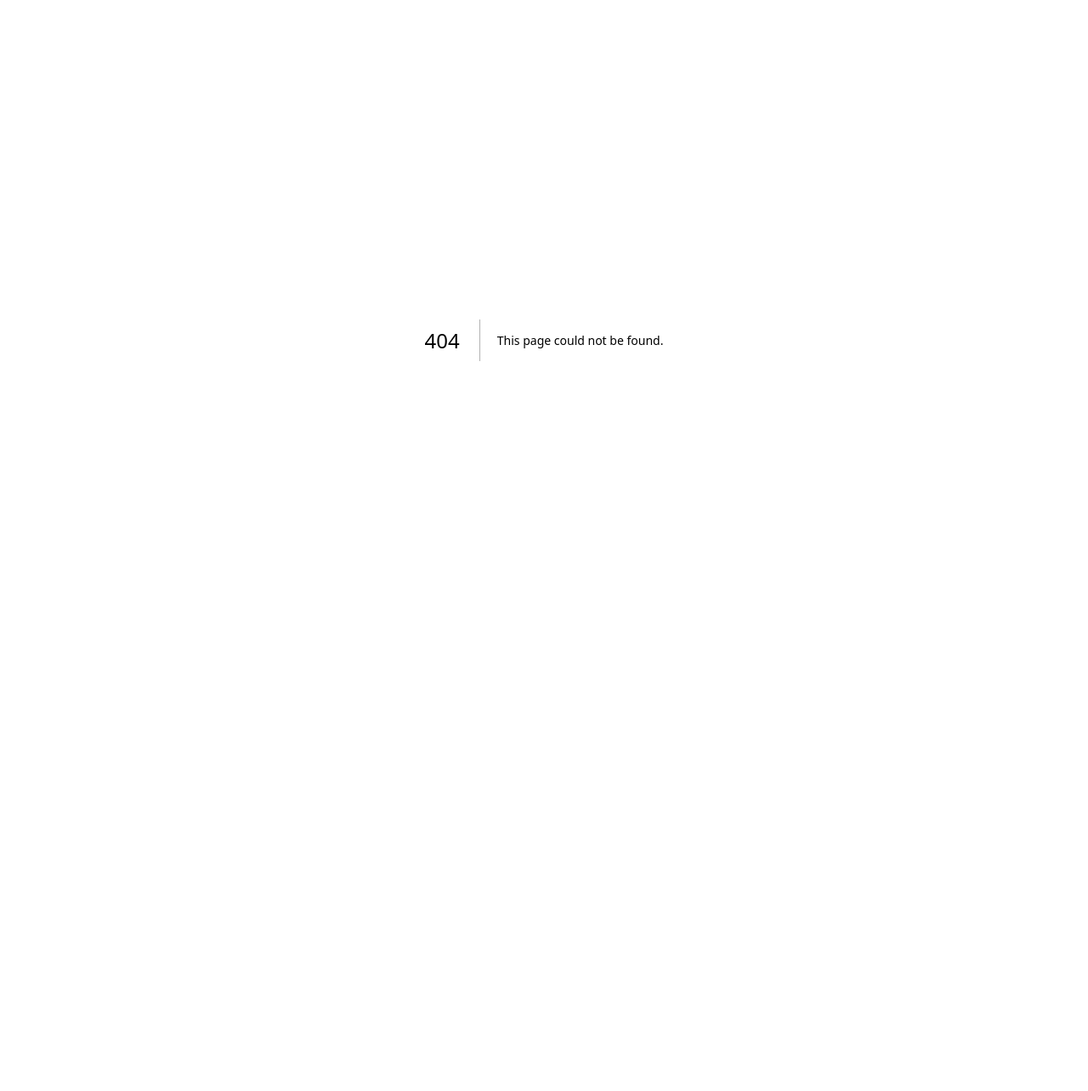
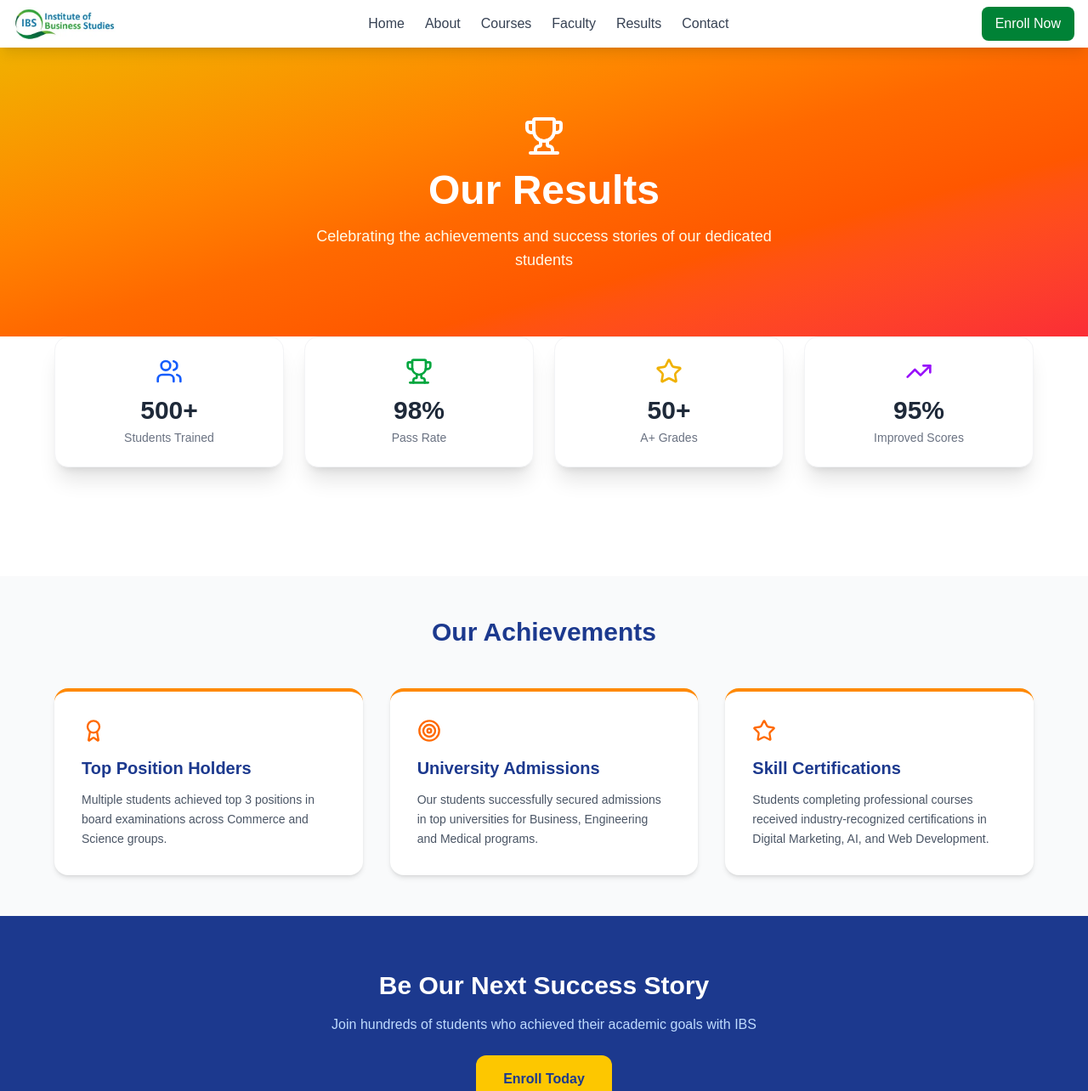
Before and after one commit to arsalannk047-max/ibs-website, a Next.js app: page /results in a window 1280 px wide. Before the commit this address had no page. Shown: the top 1284 px of the page at 85% size. Before the commit the page ends 800 px from the top, so only its background shows below. Built offline with nearby package versions, Linux system fonts and the light colour scheme.

Commit message:
add results page and fix navbar

```diff
--- a/app/components/Navbar.tsx
+++ b/app/components/Navbar.tsx
@@ -11,7 +11,7 @@ const Navbar = () => {
     { name: 'About', href: '/' },
     { name: 'Courses', href: '/courses' },
     { name: 'Faculty', href: '/faculty' },
-    { name: 'Results', href: '/' },
+    { name: 'Results', href: '/results' },
     { name: 'Contact', href: '/contact' },
   ];
 
--- /dev/null
+++ b/app/results/page.tsx
@@ -0,0 +1,103 @@
+'use client';
+import { motion } from 'framer-motion';
+import { Trophy, TrendingUp, Star, Award, Users, Target } from 'lucide-react';
+import Navbar from '../components/Navbar';
+import Footer from '../components/Footer';
+
+const stats = [
+  { icon: <Users size={32} />, value: '500+', label: 'Students Trained', color: 'text-blue-600' },
+  { icon: <Trophy size={32} />, value: '98%', label: 'Pass Rate', color: 'text-green-600' },
+  { icon: <Star size={32} />, value: '50+', label: 'A+ Grades', color: 'text-yellow-500' },
+  { icon: <TrendingUp size={32} />, value: '95%', label: 'Improved Scores', color: 'text-purple-600' },
+];
+
+const achievements = [
+  { title: 'Top Position Holders', desc: 'Multiple students achieved top 3 positions in board examinations across Commerce and Science groups.', icon: <Award size={28} /> },
+  { title: 'University Admissions', desc: 'Our students successfully secured admissions in top universities for Business, Engineering and Medical programs.', icon: <Target size={28} /> },
+  { title: 'Skill Certifications', desc: 'Students completing professional courses received industry-recognized certifications in Digital Marketing, AI, and Web Development.', icon: <Star size={28} /> },
+];
+
+export default function ResultsPage() {
+  return (
+    <main>
+      <Navbar />
+
+      <section className="bg-gradient-to-br from-yellow-500 via-orange-500 to-red-500 text-white py-20 px-4 text-center">
+        <motion.div
+          initial={{ opacity: 0, y: -20 }}
+          animate={{ opacity: 1, y: 0 }}
+          transition={{ duration: 0.6 }}
+        >
+          <Trophy size={48} className="mx-auto mb-4 text-white" />
+          <h1 className="text-5xl font-bold mb-4">Our Results</h1>
+          <p className="text-yellow-50 text-lg max-w-xl mx-auto">
+            Celebrating the achievements and success stories of our dedicated students
+          </p>
+        </motion.div>
+      </section>
+
+      <section className="py-16 px-4 bg-white -mt-1">
+        <div className="max-w-6xl mx-auto grid grid-cols-2 sm:grid-cols-4 gap-6 -translate-y-16">
+          {stats.map((stat, i) => (
+            <motion.div
+              key={i}
+              initial={{ opacity: 0, y: 30 }}
+              whileInView={{ opacity: 1, y: 0 }}
+              transition={{ duration: 0.5, delay: i * 0.1 }}
+              className="bg-white shadow-xl rounded-2xl p-6 text-center border border-gray-100"
+            >
+              <div className={`${stat.color} flex justify-center mb-3`}>{stat.icon}</div>
+              <p className="text-3xl font-bold text-gray-800">{stat.value}</p>
+              <p className="text-gray-500 text-sm mt-1">{stat.label}</p>
+            </motion.div>
+          ))}
+        </div>
+      </section>
+
+      <section className="py-12 px-4 bg-gray-50">
+        <div className="max-w-6xl mx-auto">
+          <motion.h2
+            initial={{ opacity: 0, y: 20 }}
+            whileInView={{ opacity: 1, y: 0 }}
+            transition={{ duration: 0.6 }}
+            className="text-3xl font-bold text-center text-blue-900 mb-12"
+          >
+            Our Achievements
+          </motion.h2>
+
+          <div className="grid grid-cols-1 sm:grid-cols-3 gap-8">
+            {achievements.map((item, i) => (
+              <motion.div
+                key={i}
+                initial={{ opacity: 0, y: 30 }}
+                whileInView={{ opacity: 1, y: 0 }}
+                transition={{ duration: 0.5, delay: i * 0.15 }}
+                className="bg-white rounded-2xl p-8 shadow-md hover:shadow-xl transition-shadow border-t-4 border-orange-400"
+              >
+                <div className="text-orange-500 mb-4">{item.icon}</div>
+                <h3 className="text-xl font-bold text-blue-900 mb-3">{item.title}</h3>
+                <p className="text-gray-600 text-sm leading-relaxed">{item.desc}</p>
+              </motion.div>
+            ))}
+          </div>
+        </div>
+      </section>
+
+      <section className="py-16 px-4 bg-blue-900 text-center">
+        <motion.div
+          initial={{ opacity: 0, y: 20 }}
+          whileInView={{ opacity: 1, y: 0 }}
+          transition={{ duration: 0.6 }}
+        >
+          <h2 className="text-3xl font-bold text-white mb-4">Be Our Next Success Story</h2>
+          <p className="text-blue-200 mb-6">Join hundreds of students who achieved their academic goals with IBS</p>
+          <a href="/contact" className="inline-flex items-center gap-2 bg-yellow-400 text-blue-900 font-bold px-8 py-4 rounded-xl hover:bg-yellow-300 transition-colors">
+            Enroll Today
+          </a>
+        </motion.div>
+      </section>
+
+      <Footer />
+    </main>
+  );
+}
```
